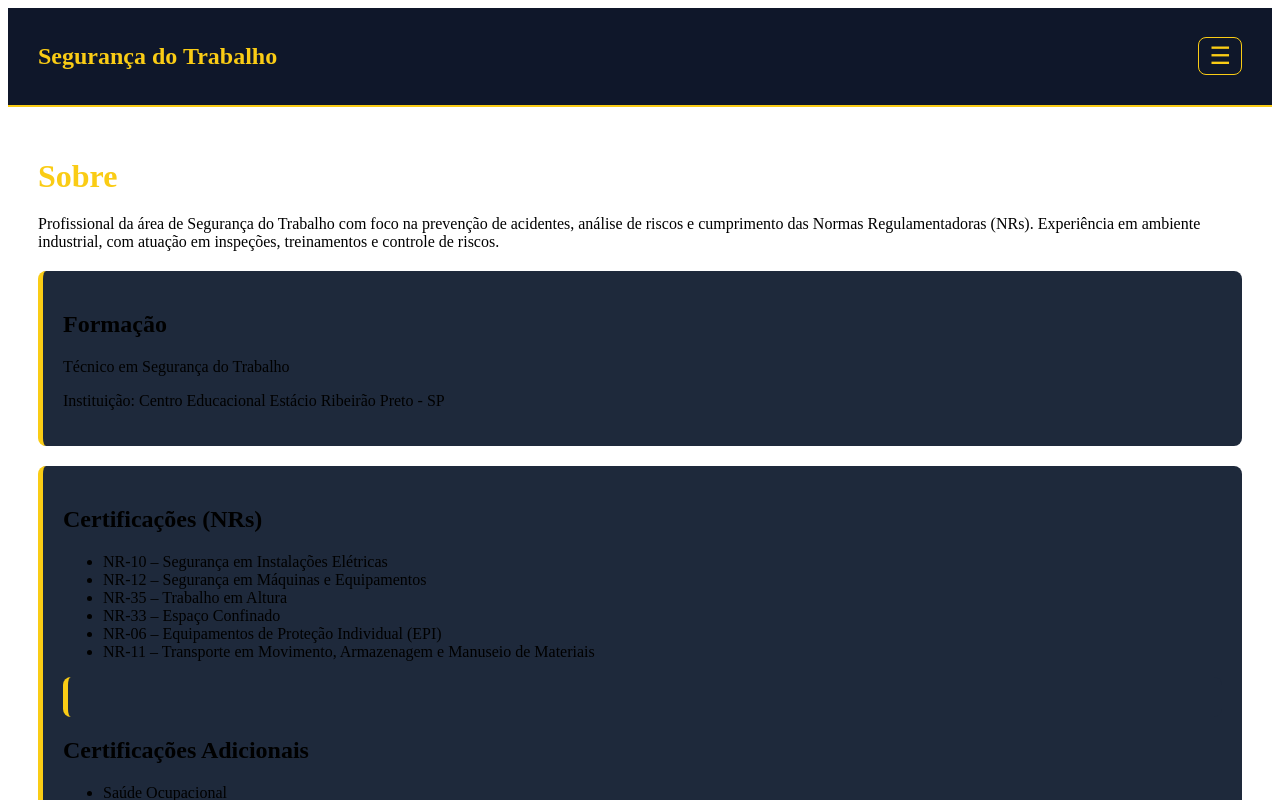
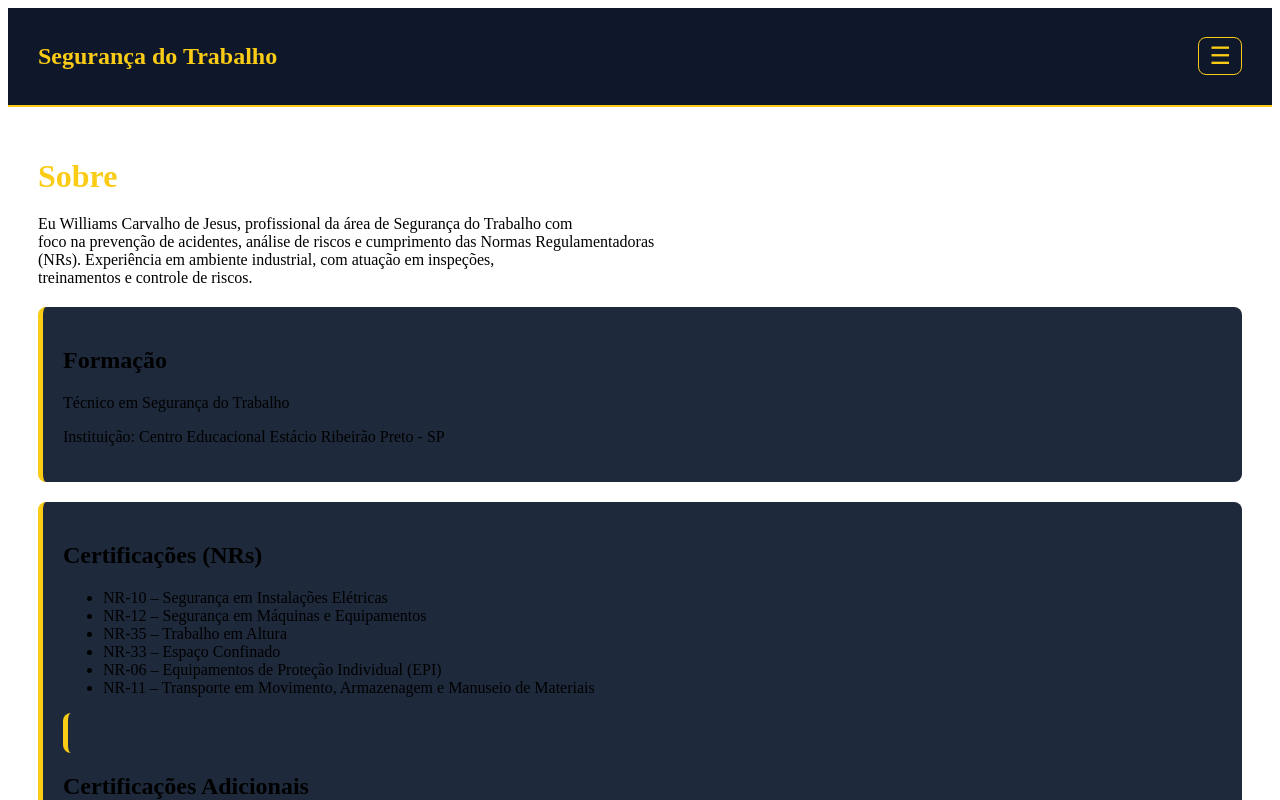
Before and after one commit to williams4803/portfolio-seguranca-trabalho, a React (Vite) app in the folder frontend/: page /sobre in a window 1280 px wide. Shown: the top 800 px of the page. Built offline with nearby package versions, Linux system fonts and the light colour scheme; the HTML template or start-up script is replaced by a standard one.

Commit message:
atualização do portfólio

```diff
--- a/frontend/src/pages/Experiencia.jsx
+++ b/frontend/src/pages/Experiencia.jsx
@@ -9,7 +9,7 @@ function Experiencia() {
         <h4>Metalúrgica Jaguar Equipamentos | 2024 - Atual</h4>
 
         <p>
-          Atuação na prevenção de acidentes e promoção de um ambiente de trabalho seguro,
+          Atuação na prevenção de acidentes e promoção de um ambiente de trabalho seguro,<br />
           com foco em atividades industriais e operações de risco.
         </p>
 
@@ -28,8 +28,10 @@ function Experiencia() {
         <h4>Empresa Academia LetsFit | 2023 - 2024</h4>
 
         <p>
-          Suporte nas rotinas de segurança do trabalho, contribuindo para o cumprimento
-          das normas regulamentadoras e redução de riscos ocupacionais.
+          Suporte nas rotinas de segurança do trabalho,<br />
+           contribuindo para o cumprimento
+          das normas regulamentadoras, controle dos extintores,<br />
+          e redução de riscos ocupacionais.
         </p>
 
         <ul>
@@ -46,7 +48,7 @@ function Experiencia() {
         <h4>Plano de Segurança Industrial</h4>
 
         <p>
-          Desenvolvimento de projeto completo envolvendo análise de riscos,
+          Desenvolvimento de projeto completo envolvendo análise de riscos,<br />
           plano de emergência e medidas preventivas em ambiente industrial.
         </p>
 
--- a/frontend/src/pages/sobre.jsx
+++ b/frontend/src/pages/sobre.jsx
@@ -4,9 +4,12 @@ function Sobre() {
       <h1 style={styles.titulo}>Sobre</h1>
 
       <p style={styles.texto}>
-        Profissional da área de Segurança do Trabalho com foco na prevenção de acidentes,
-        análise de riscos e cumprimento das Normas Regulamentadoras (NRs). Experiência em
-        ambiente industrial, com atuação em inspeções, treinamentos e controle de riscos.
+        Eu Williams Carvalho de Jesus, profissional da área de Segurança do Trabalho com <br />
+        foco na prevenção de acidentes,
+        análise de riscos e cumprimento das Normas Regulamentadoras <br />
+        (NRs). Experiência em
+        ambiente industrial, com atuação em inspeções, <br />
+        treinamentos e controle de riscos.
       </p>
 
       {/* FORMAÇÃO */}
```
